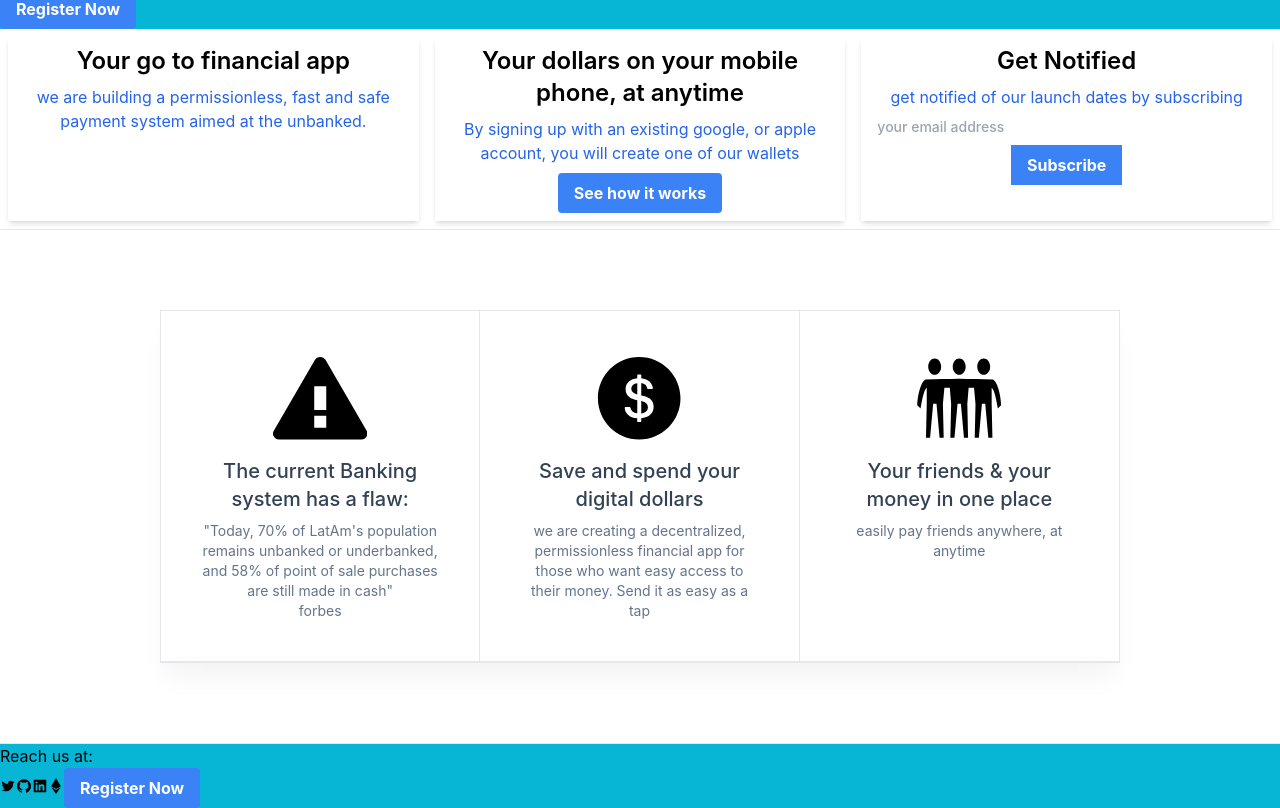
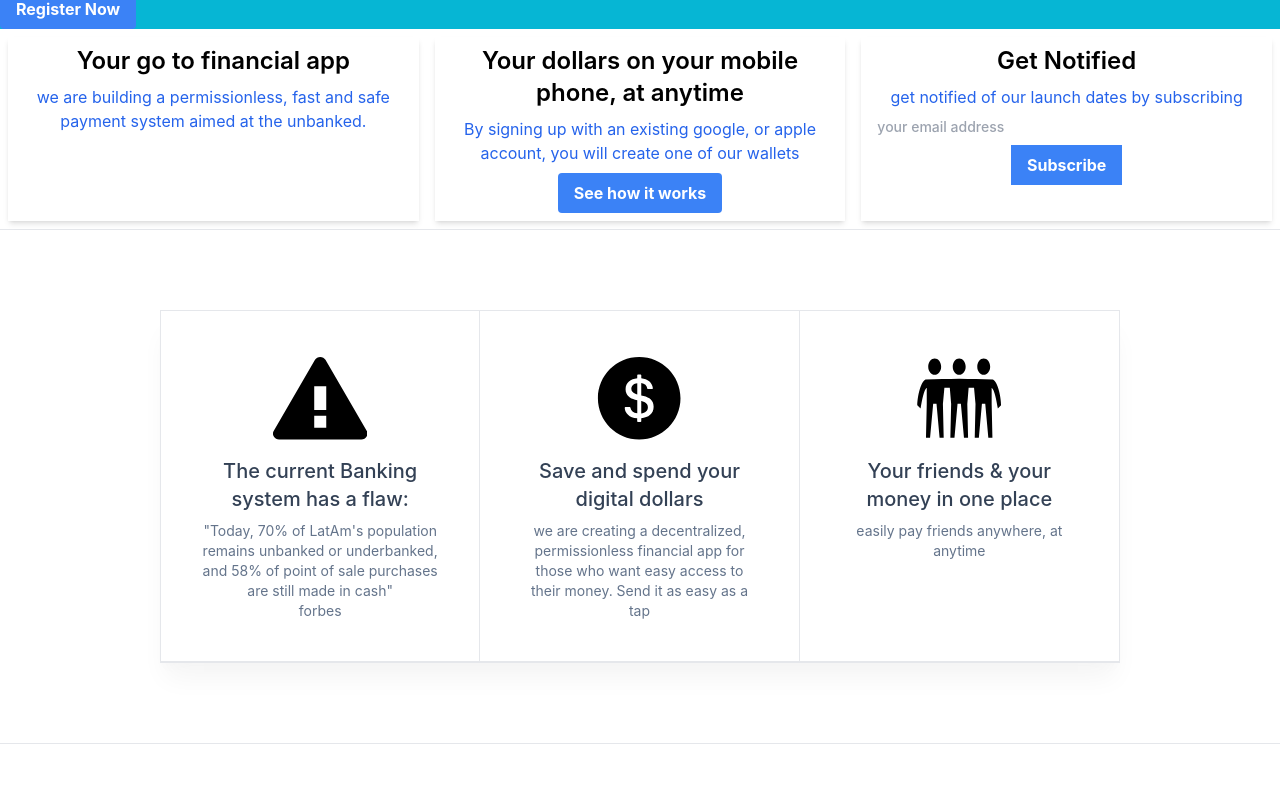
Before and after one commit to 123-code/Crypto-NFC-payments, a React (Create React App) app in the folder Front-end/front-end/: page / in a window 1280 px wide. Shown: the part 280-1088 px from the top of the page. After the commit the page ends 1024 px from the top, so only its background shows below. Built offline with nearby package versions, Linux system fonts and the light colour scheme.

Commit message:
Updated Footer

```diff
--- a/Front-end/front-end/src/Pages/index.js
+++ b/Front-end/front-end/src/Pages/index.js
@@ -96,7 +96,22 @@ const Pagebody = ()=>{
     </>
 
   )}
-
+const Footer = ()=>{
+  return(
+    <footer className="bg-gray-200 text-center lg:text-left">
+  <div className="text-gray-700 text-center p-4">
+    Reach us at:
+    <div className="inline-flex">
+    <AiOutlineTwitter/>
+   <AiFillGithub/>
+   <AiFillLinkedin/>
+   <FaEthereum/>
+    </div>
+    <a className="text-gray-800" href="https://tailwind-elements.com/"></a>
+  </div>
+</footer>
+  )
+}
 
 
 
@@ -187,20 +202,6 @@ const Home = ()=>{
 <Pagebody/>
 
    </div>
-   <footer className = "bg-cyan-500 ">
-
-    <div>
-
-    </div>
-    <h1> Reach us at: </h1>
-    <div className="inline-flex">
-    <AiOutlineTwitter/>
-   <AiFillGithub/>
-   <AiFillLinkedin/>
-   <FaEthereum/>
-    </div>
-    <button className = "bg-blue-500 hover:bg-blue-700 text-white font-bold py-2 px-4 rounded inline-flex "> Register Now  </button>
-   </footer>
 
    </>
 
```
Also changed, not shown: 1 other file (tests, documents, lock files or other folders).
